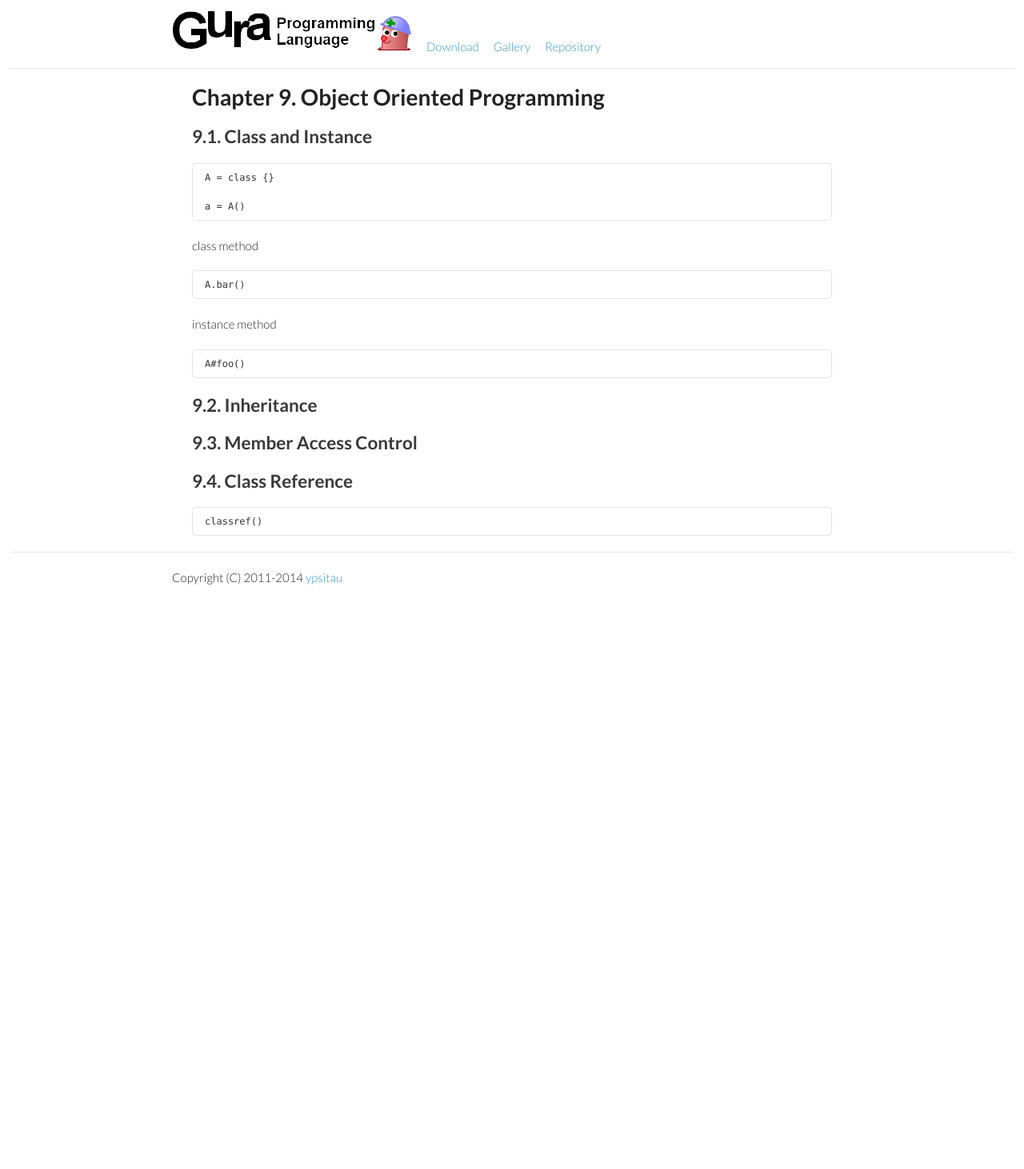
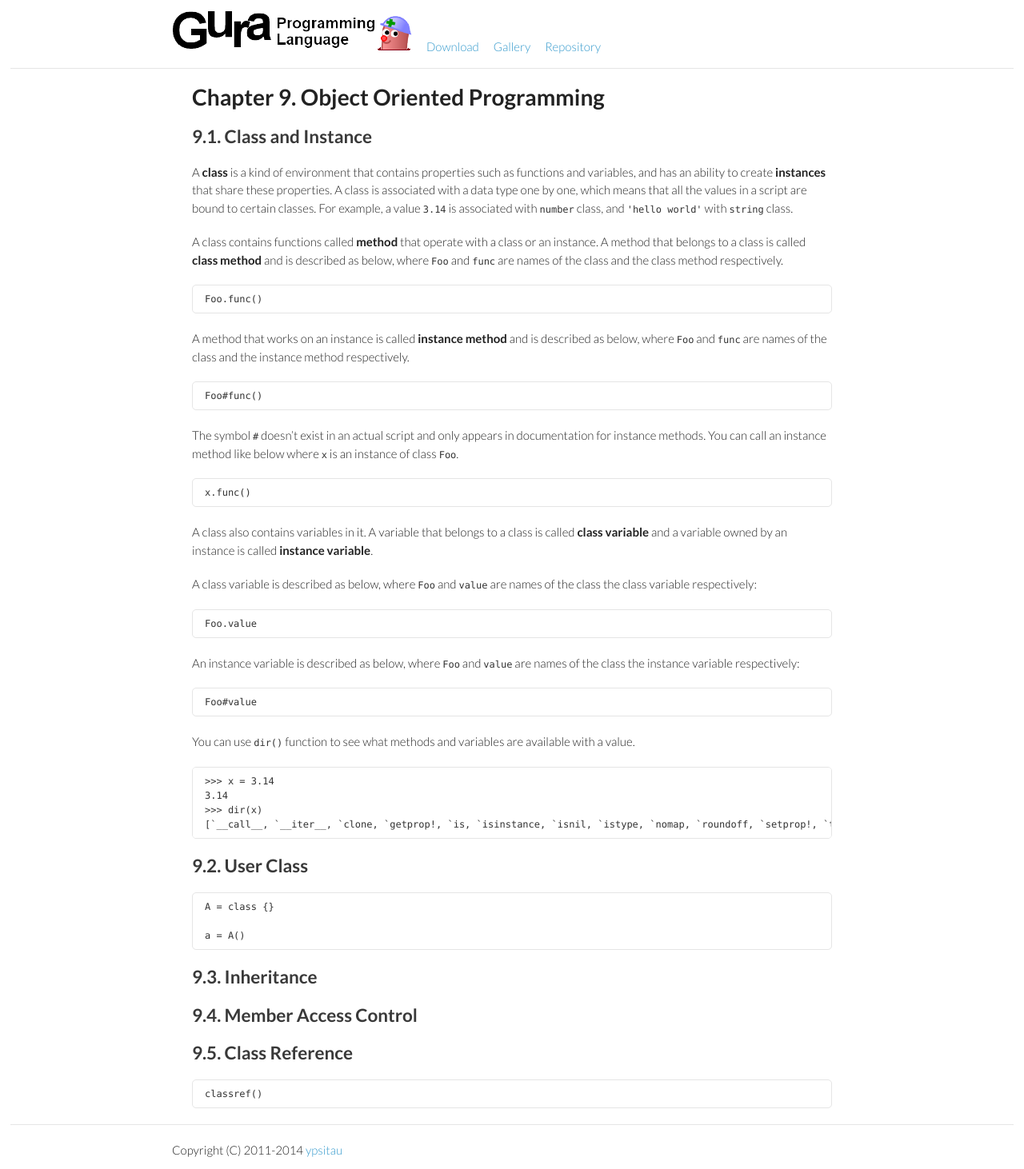
Before and after one commit to rudidude86/gura-lang.github.io, a Jekyll site: the page built from documents/Object-Oriented-Programming.md, in a window 1280 px wide. Shown: the whole page at 80% size. Built offline with Jekyll 4.4.1, drawn with Linux system fonts in a browser that asks for light colours; Markdown is read by kramdown in place of the engine named in the settings; before the commit the page ends 900 px from its top, so only the background shows below that.

Commit message:
updated document

```diff
--- a/documents/Object-Oriented-Programming.md
+++ b/documents/Object-Oriented-Programming.md
@@ -9,27 +9,66 @@ chapter: 9
 
 ## {{ page.chapter }}.1. Class and Instance
 
+A **class** is a kind of environment that contains properties such as functions and variables,
+and has an ability to create **instances** that share these properties.
+A class is associated with a data type one by one,
+which means that all the values in a script are bound to certain classes.
+For example, a value `3.14` is associated with `number` class,
+and `'hello world'` with `string` class.
+
+A class contains functions called **method** that operate with a class or an instance.
+A method that belongs to a class is called **class method** and is described as below,
+where `Foo` and `func` are names of the class and the class method respectively.
+
+    Foo.func()
+
+A method that works on an instance is called **instance method** and is described as below,
+where `Foo` and `func` are names of the class and the instance method respectively.
+
+    Foo#func()
+
+The symbol `#` doesn't exist in an actual script
+and only appears in documentation for instance methods.
+You can call an instance method like below where `x` is an instance of class `Foo`.
+
+    x.func()
+
+A class also contains variables in it.
+A variable that belongs to a class is called **class variable**
+and a variable owned by an instance is called **instance variable**.
+
+A class variable is described as below,
+where `Foo` and `value` are names of the class the class variable respectively:
+
+    Foo.value
+
+An instance variable is described as below,
+where `Foo` and `value` are names of the class the instance variable respectively:
+
+    Foo#value
+
+You can use `dir()` function to see what methods and variables are available with a value.
+
+    >>> x = 3.14
+    3.14
+    >>> dir(x)
+    [`__call__, `__iter__, `clone, `getprop!, `is, `isinstance, `isnil, `istype, `nomap, `roundoff, `setprop!, `tonumber, `tostring]
+
+
+## {{ page.chapter }}.2. User Class
+
+
     A = class {}
 
     a = A()
 
 
-
-class method
-
-    A.bar()
-
-instance method
-
-    A#foo()
+## {{ page.chapter }}.3. Inheritance
 
 
-## {{ page.chapter }}.2. Inheritance
+## {{ page.chapter }}.4. Member Access Control
 
 
-## {{ page.chapter }}.3. Member Access Control
-
-
-## {{ page.chapter }}.4. Class Reference
+## {{ page.chapter }}.5. Class Reference
 
     classref()
```
